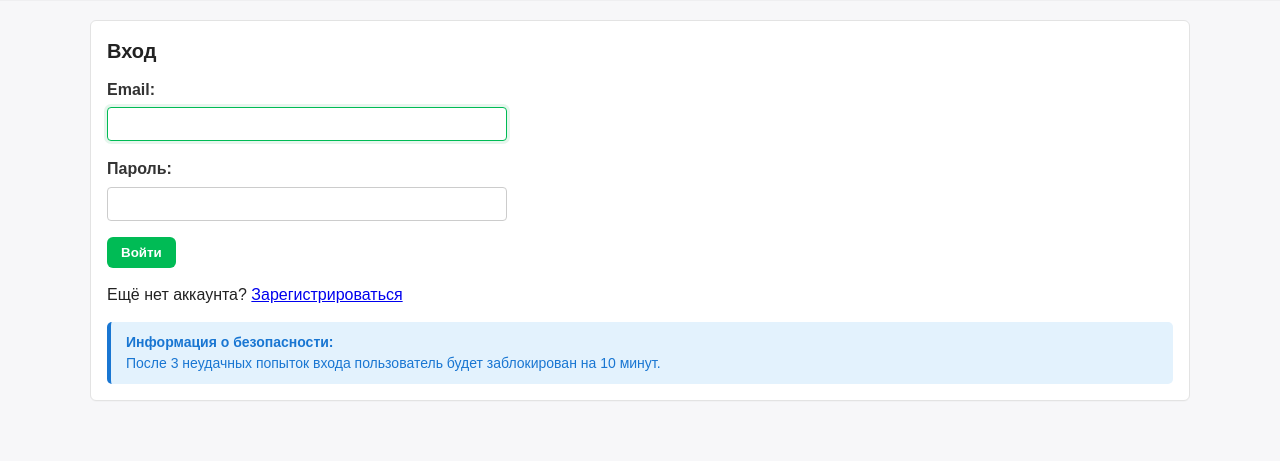
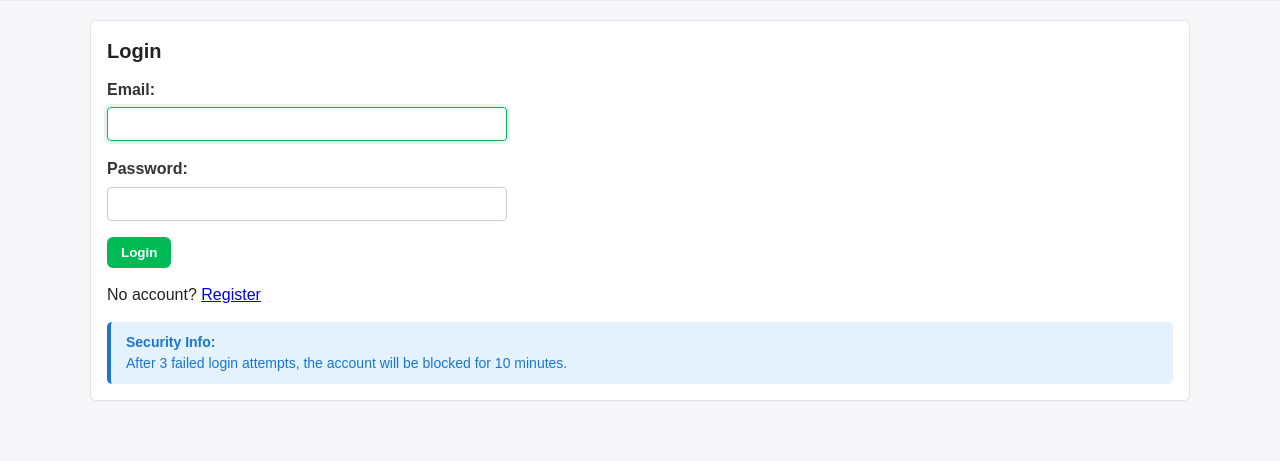
Before and after one commit to tlitvinava/DB, a Django app: page /login/ in a window 1280 px wide. Shown: the part 59-520 px from the top of the page. Run offline with Django 3.2, Linux system fonts and the light colour scheme.

Commit message:
Use English in login form and auth logs

```diff
--- a/autoservice/accounts/auth_views.py
+++ b/autoservice/accounts/auth_views.py
@@ -13,67 +13,61 @@ logger = logging.getLogger(__name__)
 
 
 class LoginViewWithBlacklist(auth_views.LoginView):
-    """Кастомный LoginView с проверкой Redis блэклиста"""
+    """Custom LoginView with Redis blacklist check"""
 
     template_name = 'registration/login.html'
 
     @method_decorator(csrf_protect)
     def dispatch(self, request, *args, **kwargs):
-        # Проверяем блокировку до обработки формы
         if request.method == 'POST':
-            email = request.POST.get('username', '')  # Django использует username для email
+            email = request.POST.get('username', '')
 
             if email:
-                # Проверяем, заблокирован ли пользователь
                 if redis_blacklist.is_blocked(email):
                     ttl = redis_blacklist.get_block_ttl(email)
                     minutes = ttl // 60
                     seconds = ttl % 60
 
-                    logger.warning(f"Заблокированная попытка входа: {email}, осталось {ttl} сек")
+                    logger.warning(f"Blocked login attempt: {email}, {ttl} sec remaining")
                     messages.error(
                         request,
-                        f'Пользователь временно заблокирован. Попробуйте через {minutes} мин {seconds} сек.'
+                        f'Account is temporarily blocked. Try again in {minutes} min {seconds} sec.'
                     )
                     return self.render_to_response(self.get_context_data())
 
         return super().dispatch(request, *args, **kwargs)
 
     def form_invalid(self, form):
-        """Вызывается при неудачной попытке входа"""
+        """Called on failed login attempt"""
         email = form.data.get('username', '')
 
         if email:
-            # Увеличиваем счетчик попыток
             attempts = redis_blacklist.increment_attempts(email)
             remaining = settings.MAX_LOGIN_ATTEMPTS - attempts
 
-            logger.warning(f"Неудачная попытка входа: {email}, попытка {attempts}/{settings.MAX_LOGIN_ATTEMPTS}")
+            logger.warning(f"Failed login attempt: {email}, attempt {attempts}/{settings.MAX_LOGIN_ATTEMPTS}")
 
-            # Проверяем, нужно ли заблокировать
             if attempts >= settings.MAX_LOGIN_ATTEMPTS:
                 redis_blacklist.block_user(email)
-                logger.error(f"Пользователь заблокирован: {email} после {attempts} попыток")
+                logger.error(f"User blocked: {email} after {attempts} attempts")
                 messages.error(
                     self.request,
-                    f'Пользователь заблокирован на 10 минут после {settings.MAX_LOGIN_ATTEMPTS} неудачных попыток.'
+                    f'Account blocked for 10 minutes after {settings.MAX_LOGIN_ATTEMPTS} failed attempts.'
                 )
             else:
-                # Показываем сколько осталось попыток
                 messages.warning(
                     self.request,
-                    f'Неверный email или пароль. Осталось попыток: {remaining}'
+                    f'Invalid email or password. Attempts remaining: {remaining}'
                 )
 
         return super().form_invalid(form)
 
     def form_valid(self, form):
-        """Вызывается при успешном входе"""
+        """Called on successful login"""
         email = form.cleaned_data.get('username', '')
 
         if email:
-            # Сбрасываем счетчик попыток
             redis_blacklist.reset_attempts(email)
-            logger.info(f"Успешный вход: {email}")
+            logger.info(f"Successful login: {email}")
 
         return super().form_valid(form)
--- a/autoservice/autoservice/settings.py
+++ b/autoservice/autoservice/settings.py
@@ -259,13 +259,11 @@ LOGGING = {
             'class': 'logging.FileHandler',
             'filename': 'auth.log',
             'formatter': 'verbose',
-            'encoding': 'utf-8',
         },
         'console': {
             'level': 'INFO',
             'class': 'logging.StreamHandler',
             'formatter': 'verbose',
-            'encoding': 'utf-8',
         },
     },
     'loggers': {
--- a/autoservice/core/templates/registration/login.html
+++ b/autoservice/core/templates/registration/login.html
@@ -1,5 +1,5 @@
 {% extends "base.html" %}
-{% block title %}Вход{% endblock %}
+{% block title %}Login{% endblock %}
 
 {% block extra_head %}
 <style>
@@ -40,7 +40,7 @@
 
 {% block content %}
 <div class="card">
-  <h2>Вход</h2>
+  <h2>Login</h2>
 
   {% if messages %}
   <div class="login-messages">
@@ -59,20 +59,20 @@
       <input type="text" name="username" id="id_username" class="form-control" required autofocus>
     </div>
     <div class="form-group">
-      <label for="id_password">Пароль:</label>
+      <label for="id_password">Password:</label>
       <input type="password" name="password" id="id_password" class="form-control" required>
     </div>
-    <button class="btn" type="submit">Войти</button>
+    <button class="btn" type="submit">Login</button>
   </form>
 
   <p style="margin-top:15px;">
-    Ещё нет аккаунта?
-    <a href="{% url 'register' %}">Зарегистрироваться</a>
+    No account?
+    <a href="{% url 'register' %}">Register</a>
   </p>
 
   <div class="attempts-info">
-    <strong>Информация о безопасности:</strong><br>
-    После 3 неудачных попыток входа пользователь будет заблокирован на 10 минут.
+    <strong>Security Info:</strong><br>
+    After 3 failed login attempts, the account will be blocked for 10 minutes.
   </div>
 </div>
 {% endblock %}
```
